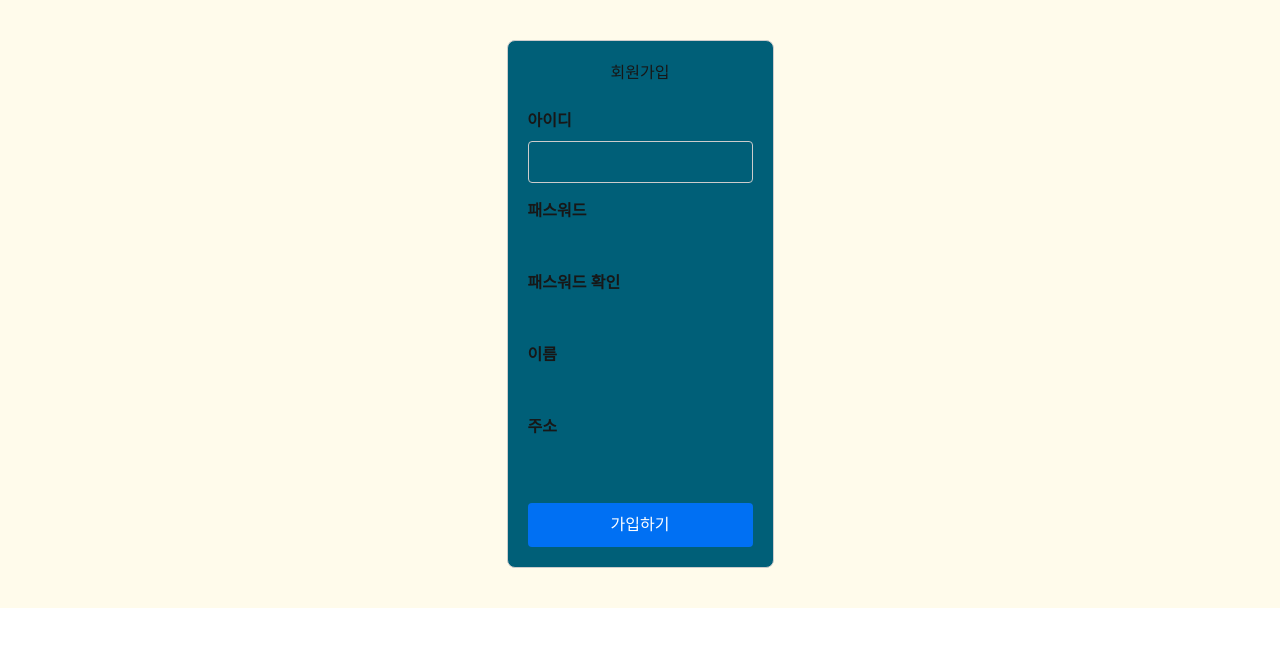
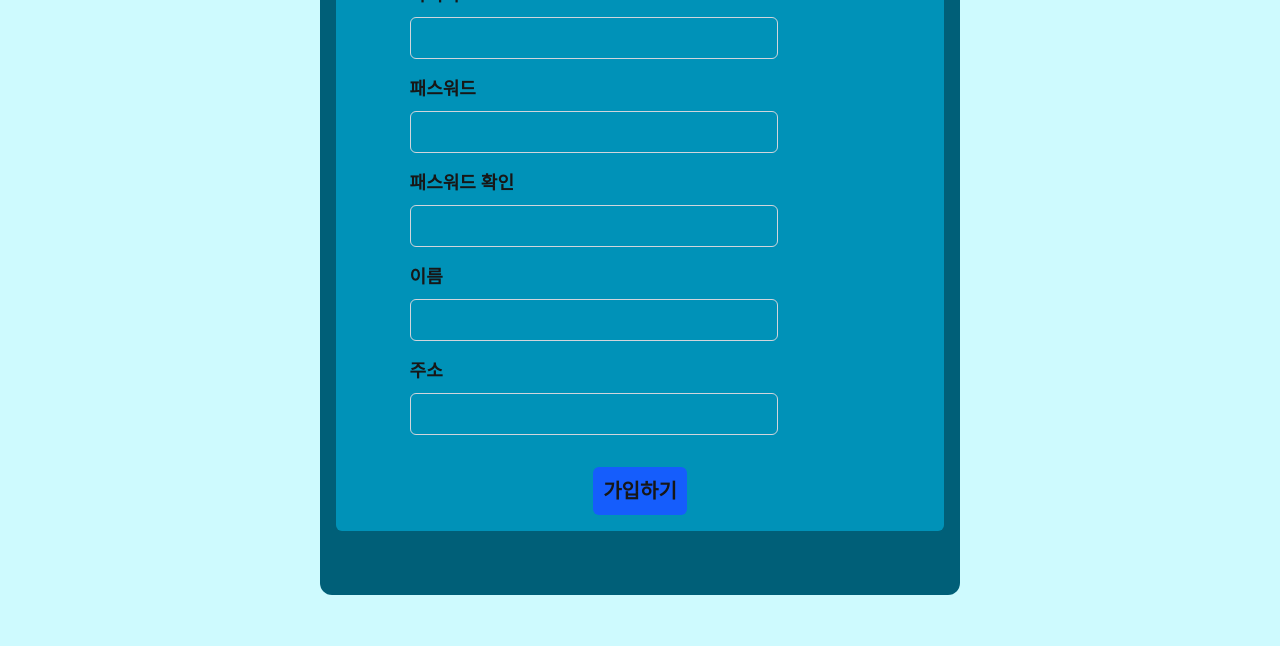
Before and after one commit to dbfjru/nextjs-basic, a Next.js app: page /signup in a window 1280 px wide. Shown: the top 646 px of the page. Built offline with nearby package versions, Linux system fonts and the light colour scheme.

Commit message:
chore: styling and input & label tag coupling

```diff
--- a/src/app/signup/layout.tsx
+++ b/src/app/signup/layout.tsx
@@ -2,7 +2,7 @@ import React from 'react';
 
 const SignupLayout = ({children}: { children: React.ReactNode }) => {
     return (
-        <div className={"bg-amber-50 flex justify-center"}>
+        <div className={"bg-cyan-100 flex justify-center items-center h-screen"}>
             {children}
         </div>
     );
--- a/src/app/signup/page.tsx
+++ b/src/app/signup/page.tsx
@@ -1,6 +1,6 @@
 'use client'
 import React from 'react';
-import {SubmitHandler, useForm} from "react-hook-form";
+import {useForm} from "react-hook-form";
 
 type Inputs = {
     userId?: string;
@@ -22,27 +22,24 @@ const SignupPage = () => {
         }
     })
 
-    const onSubmit = (data: SubmitHandler<Inputs>) => {
+    const onSubmit = (data: Inputs) => {
         console.log('submitData--->', data)
     }
 
     return (
-        <div style={{
-            maxWidth: '480px',
-            margin: '40px auto',
-            padding: '20px',
-            border: '1px solid #ccc',
-            borderRadius: '8px'
-        }} className={"bg-cyan-800"}>
-            <h1 style={{textAlign: 'center', marginBottom: '24px'}}>회원가입</h1>
-            <form onSubmit={handleSubmit(onSubmit)} style={{display: 'flex', flexDirection: 'column', gap: '16px'}}>
-                <div>
-                    <label htmlFor="userId" style={{display: 'block', marginBottom: '8px', fontWeight: 'bold'}}>
+        <div className={"bg-cyan-800 w-[50%] rounded-xl px-4 pt-8 pb-16 transform -translate-y-[10rem]"}>
+            <h1 className={"text-2xl text-center mb-4 font-extrabold"}>회원가입</h1>
+            <form onSubmit={handleSubmit(onSubmit)}
+                  className={"flex flex-col items-center gap-4 bg-cyan-600 rounded-md p-4"}>
+                <div className="flex flex-col gap-2 w-[80%]">
+                    <label className={"text-lg font-bold"} htmlFor={"userId"}>
                         아이디
                     </label>
+                    <div>
                         <input
+                            id={"userId"}
                             type="text"
-                        style={{width: '100%', padding: '8px', borderRadius: '4px', border: '1px solid #ccc'}}
+                            className={"w-[80%] border border-gray-300 rounded-md p-2"}
                             {...register("userId", {
                                 required: {
                                     value: true,
@@ -55,17 +52,20 @@ const SignupPage = () => {
                             })}
                         />
                         {
-                        errors.userId && <span style={{color: 'red'}}>{errors.userId.message}</span>
+                            errors.userId && <span className={"ml-2 text-red-700"}>{errors.userId.message}</span>
                         }
                     </div>
+                </div>
 
-                <div>
-                    <label htmlFor="password" style={{display: 'block', marginBottom: '8px', fontWeight: 'bold'}}>
+                <div className="flex flex-col gap-2 w-[80%]">
+                    <label className={"text-lg font-bold"} htmlFor={"password"}>
                         패스워드
                     </label>
+                    <div>
                         <input
                             id={"password"}
                             type="password"
+                            className={"w-[80%] border border-gray-300 rounded-md p-2"}
                             {...register("password", {
                                 required: {
                                     value: true,
@@ -74,16 +74,20 @@ const SignupPage = () => {
                             })}
                         />
                         {
-                        errors.password && <span style={{color: 'red'}}>{errors.password.message}</span>
+                            errors.password && <span className={"ml-2 text-red-700"}>{errors.password.message}</span>
                         }
                     </div>
+                </div>
 
-                <div>
-                    <label htmlFor="password" style={{display: 'block', marginBottom: '8px', fontWeight: 'bold'}}>
+                <div className="flex flex-col gap-2 w-[80%]">
+                    <label className={"text-lg font-bold"} htmlFor={"checkPassword"}>
                         패스워드 확인
                     </label>
+                    <div>
                         <input
+                            id={"checkPassword"}
                             type="password"
+                            className={"w-[80%] border border-gray-300 rounded-md p-2"}
                             {...register("checkPassword", {
                                 required: {
                                     value: true,
@@ -92,16 +96,21 @@ const SignupPage = () => {
                             })}
                         />
                         {
-                        errors.checkPassword && <span style={{color: 'red'}}>{errors.checkPassword.message}</span>
+                            errors.checkPassword &&
+                            <span className={"ml-2 text-red-700"}>{errors.checkPassword.message}</span>
                         }
                     </div>
+                </div>
 
-                <div>
-                    <label htmlFor="name" style={{display: 'block', marginBottom: '8px', fontWeight: 'bold'}}>
+                <div className="flex flex-col gap-2 w-[80%]">
+                    <label className={"text-lg font-bold"} htmlFor={"name"}>
                         이름
                     </label>
+                    <div>
                         <input
+                            id={"name"}
                             type="text"
+                            className={"w-[80%] border border-gray-300 rounded-md p-2"}
                             {...register("name", {
                                 required: {
                                     value: true,
@@ -110,16 +119,20 @@ const SignupPage = () => {
                             })}
                         />
                         {
-                        errors.name && <span style={{color: 'red'}}>{errors.name.message}</span>
+                            errors.name && <span className={"ml-2 text-red-700"}>{errors.name.message}</span>
                         }
                     </div>
+                </div>
 
-                <div>
-                    <label htmlFor="address" style={{display: 'block', marginBottom: '8px', fontWeight: 'bold'}}>
+                <div className="flex flex-col gap-2 w-[80%]">
+                    <label className={"text-lg font-bold"} htmlFor={"address"}>
                         주소
                     </label>
+                    <div>
                         <input
+                            id={"address"}
                             type="text"
+                            className={"w-[80%] border border-gray-300 rounded-md p-2"}
                             {...register("address", {
                                 required: {
                                     value: true,
@@ -128,22 +141,14 @@ const SignupPage = () => {
                             })}
                         />
                         {
-                        errors.address && <span style={{color: 'red'}}>{errors.address.message}</span>
+                            errors.address && <span className={"ml-2 text-red-700"}>{errors.address.message}</span>
                         }
+                    </div>
                 </div>
 
                 <button
                     type="submit"
-                    style={{
-                        padding: '10px',
-                        marginTop: '16px',
-                        backgroundColor: '#0070f3',
-                        color: 'white',
-                        border: 'none',
-                        borderRadius: '4px',
-                        cursor: 'pointer',
-                        fontSize: '16px',
-                    }}
+                    className={"p-2.5 mt-[1rem] bg-blue-600 rounded-md cursor-pointer text-xl font-bold"}
                 >
                     가입하기
                 </button>
```
Lines whose indentation alone changed are shown as unchanged.
